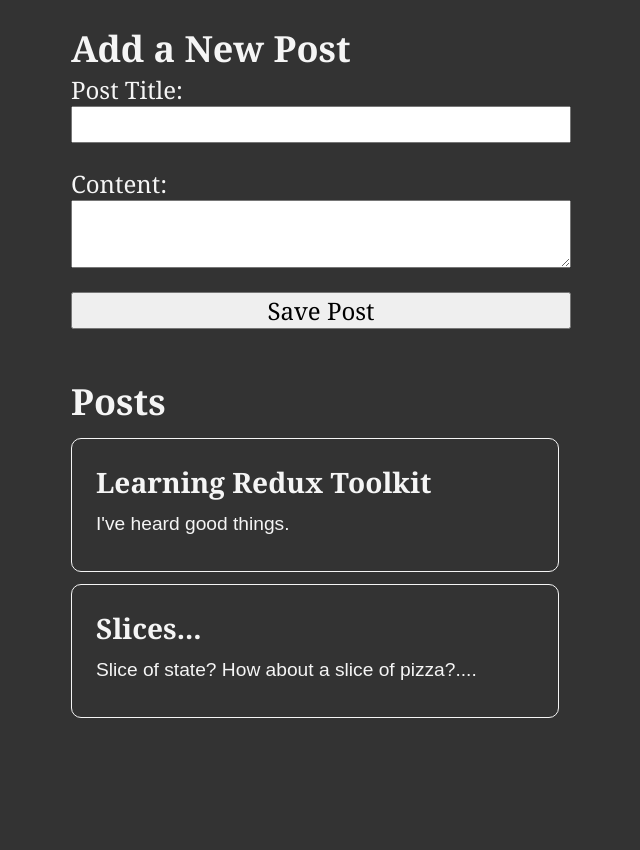
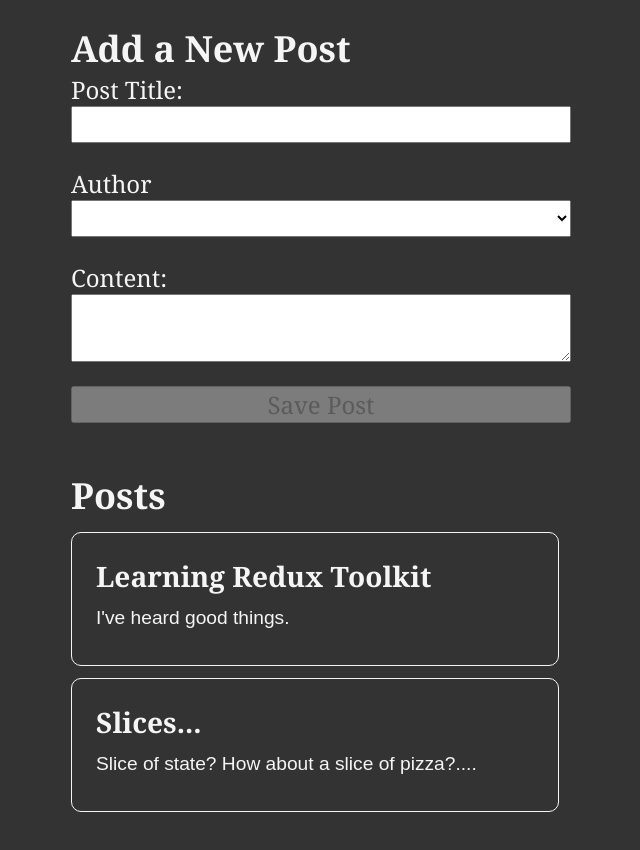
Before and after one commit to JayGee23/redux_bulletinBoard, a React (Create React App) app: page / in a window 1280 px wide. Shown: the top 850 px of the page, without its empty margins (319-959 px from the left). Built offline with nearby package versions, Linux system fonts and the light colour scheme.

Commit message:
added users slice and author to form

```diff
--- a/src/app/store.js
+++ b/src/app/store.js
@@ -1,9 +1,11 @@
 import { configureStore } from "@reduxjs/toolkit";
 import postsReducer from "../features/posts/postsSlice";
+import usersReducer from "../features/users/usersSlice";
 
 //need to import reducers to the 'store' -> now it is available to entire app.
 export const store = configureStore({
     reducer: {
         posts: postsReducer,
+        users: usersReducer
     }
 })
--- a/src/features/posts/AddPostForm.js
+++ b/src/features/posts/AddPostForm.js
@@ -1,32 +1,40 @@
-import { nanoid } from "@reduxjs/toolkit";
 import { useState } from "react";
-import { useDispatch } from "react-redux";
+import { useDispatch, useSelector } from "react-redux";
 
 import { postAdded } from "./postsSlice";
+import { selectAllUsers } from "../users/usersSlice";
 
 
 const AddPostForm = () => {
 
     const [title, setTitle] = useState('')
     const [content, setContent] = useState('')
+    const [userId, setUserId] = useState('')
+
+    const users = useSelector(selectAllUsers)
 
     const dispatch = useDispatch()
 
     const onTitleChanged = e => setTitle(e.target.value)
     const onContentChanged = e => setContent(e.target.value)
+    const onAuthorChanged = e => setUserId(e.target.value)
 
     const onSavePostClicked = () => {
         if(title && content) {
-            dispatch(postAdded({
-                id: nanoid(),
-                title,
-                content,
-            }))
+            dispatch(postAdded(title, content, userId))
 
             setTitle('')
             setContent('')
         }
     }
+
+    const canSave = Boolean(title) && Boolean(content) && Boolean(userId)
+
+    const usersOptions = users.map(user => (
+        <option key={user.id} value={user.id}>
+            {user.name}
+        </option>
+    ))
 
     return (
         <section>
@@ -41,6 +49,12 @@
                     onChange={onTitleChanged}
                 />
 
+                <label htmlFor="postAuthor">Author</label>
+                <select id="postAuthor" value={userId} onChange={onAuthorChanged}>
+                    <option value=""></option>
+                    {usersOptions}
+                </select>
+
                 <label htmlFor="postContent">Content:</label>
                 <textarea
                     id="postContent"
@@ -52,6 +66,7 @@
                 <button
                     type="button"
                     onClick={onSavePostClicked}
+                    disabled={!canSave}
                 >Save Post</button>
             </form>
         </section>
--- a/src/features/posts/postsSlice.js
+++ b/src/features/posts/postsSlice.js
@@ -1,4 +1,4 @@
-import { createSlice } from "@reduxjs/toolkit";
+import { createSlice, nanoid } from "@reduxjs/toolkit";
 
 //initializing initial state for this "slice" of global state. Here hardcoding in two posts to start with.
 const initialState = [
@@ -12,8 +12,20 @@
     name: 'posts',
     initialState,
     reducers: {
-        postAdded(state, action) {
-            state.push(action.payload)
+        postAdded: {
+            reducer(state, action) {
+                state.push(action.payload)
+            },
+            prepare(title, content, userId) {
+                return {
+                    payload: {
+                        id: nanoid(),
+                        title,
+                        content,
+                        userId
+                    }
+                }
+            }
         }
     }
 })
--- /dev/null
+++ b/src/features/users/usersSlice.js
@@ -0,0 +1,19 @@
+import { createSlice } from "@reduxjs/toolkit";
+
+const initialState = [
+    { id: '0', name: 'Josh Grohl' },
+    { id: '1', name: 'Dave Reznor' },
+    { id: '2', name: 'Trent Homme' },
+]
+
+const usersSlice = createSlice({
+    name: 'users',
+    initialState,
+    reducers: {
+
+    }
+})
+
+export const selectAllUsers = (state) => state.users
+
+export default usersSlice.reducer
```
